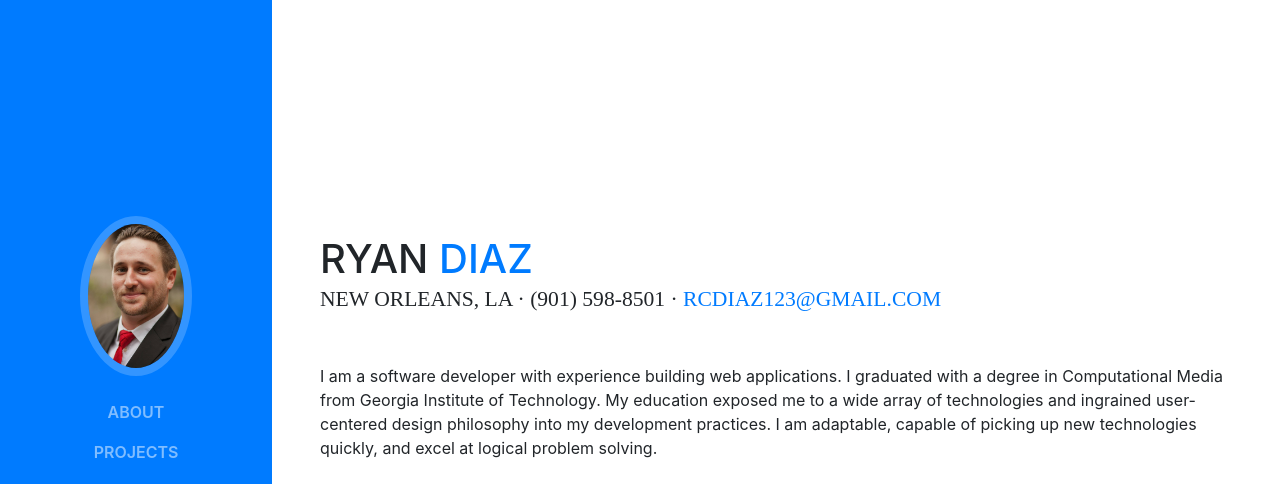
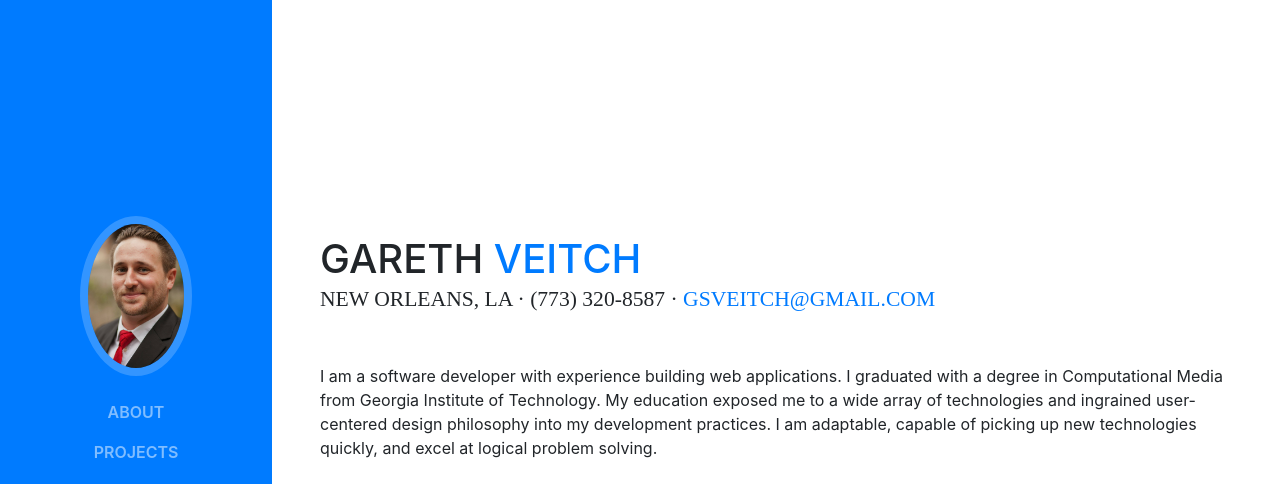
Before and after one commit to gsveitch/gsveitch.github.io, a website with bundled scripts: page index.html in a window 1280 px wide. Shown: the top 484 px of the page. Built offline with nearby package versions, Linux system fonts and the light colour scheme; a web font is replaced by a local one.

Commit message:
add contact info

```diff
--- a/index.html
+++ b/index.html
@@ -64,11 +64,11 @@
 
       <section class="resume-section p-3 p-lg-5 d-flex d-column" id="about">
         <div class="my-auto">
-          <h1 class="mb-0">Ryan
-            <span class="text-primary">Diaz</span>
+          <h1 class="mb-0">Gareth
+            <span class="text-primary">Veitch</span>
           </h1>
-          <div class="subheading mb-5">New Orleans, LA · (901) 598-8501 ·
-            <a href="mailto:rcdiaz123@gmail.com">rcdiaz123@gmail.com</a>
+          <div class="subheading mb-5">New Orleans, LA · (773) 320-8587 ·
+            <a href="mailto:gsveitch@gmail.com">gsveitch@gmail.com</a>
           </div>
           <p class="mb-5">I am a software developer with experience building web applications. I graduated with a degree in Computational Media from
           Georgia Institute of Technology. My education exposed me to a wide array of technologies and ingrained user-centered design
```
